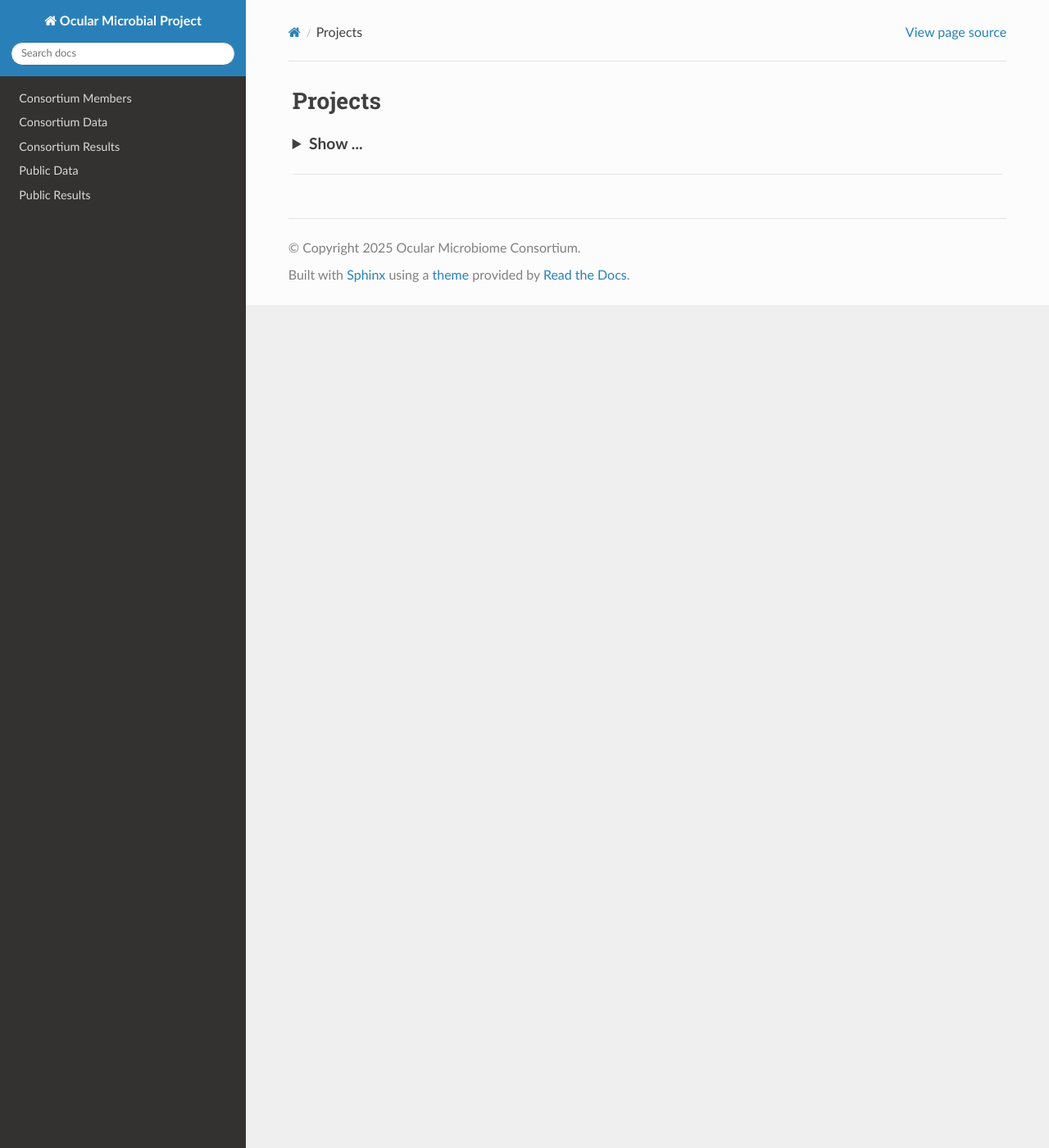
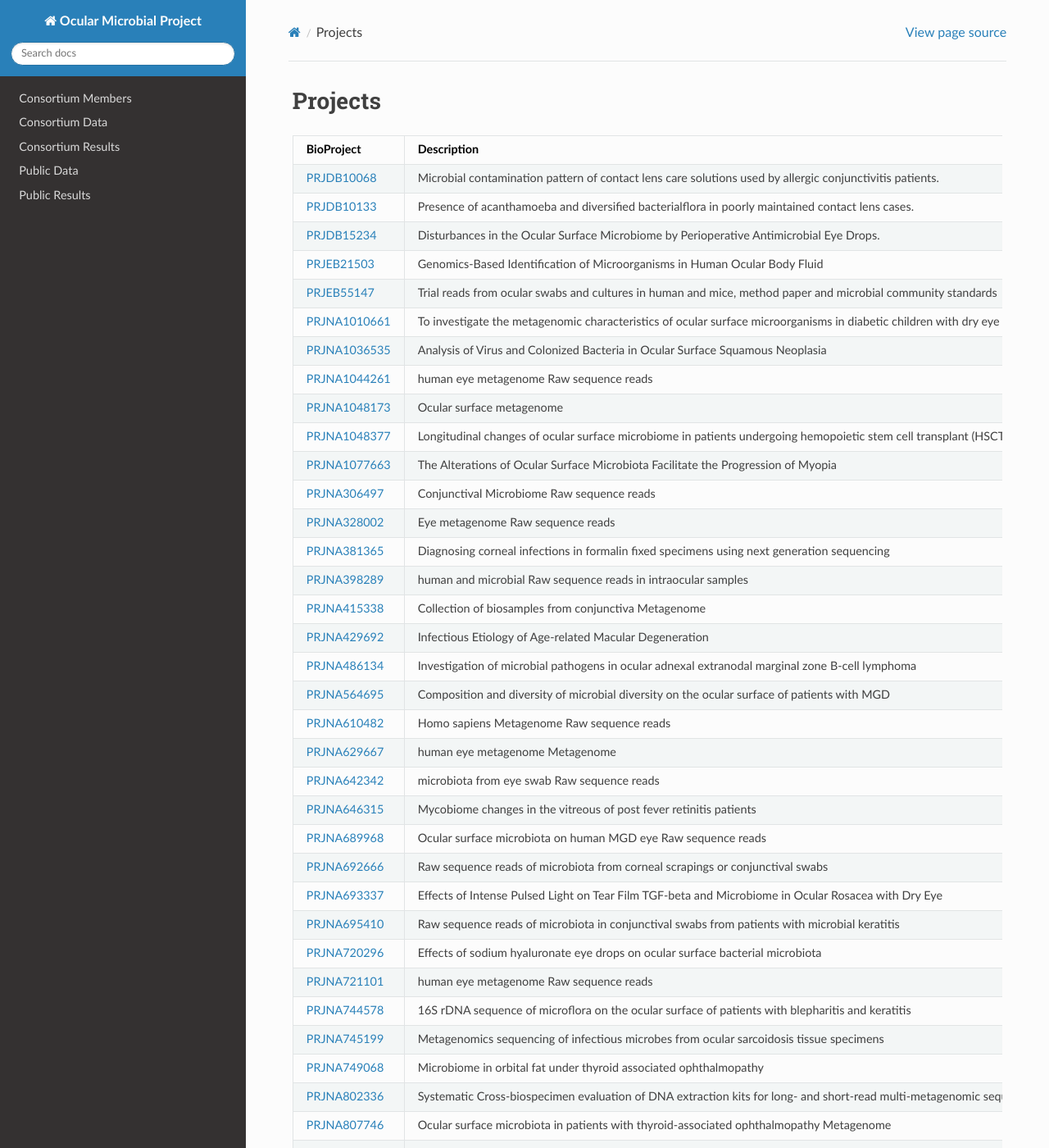
Before and after one commit to dpuiu/ocular-microbiome, a Sphinx documentation site: the page built from docs/Public/Projects.rst, in a window 1280 px wide and 1400 px high. Shown: the whole window at 82% size. Built offline with Sphinx 7.4.7 and the Read the Docs theme 3.1.0, drawn with Linux system fonts in a browser that asks for light colours; some of the changed text lies outside the part shown.

Commit message:
multiple updates

```diff
--- a/docs/Public/Projects.rst
+++ b/docs/Public/Projects.rst
@@ -3,8 +3,6 @@ Projects
 
 .. raw:: html
 
-    <details>
-    <summary>Show ...</summary>
     <table class="docutils align-default">
       <thead>
         <tr>
@@ -416,5 +414,4 @@ Projects
         </tr>
       </tbody>
     </table>
-    </details>
     <hr>
```
